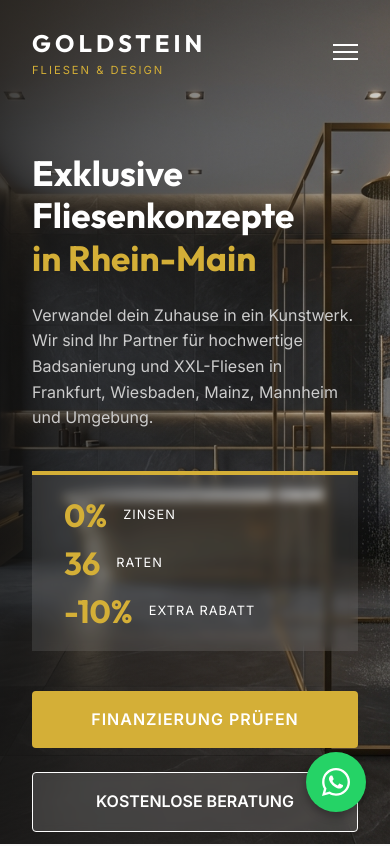
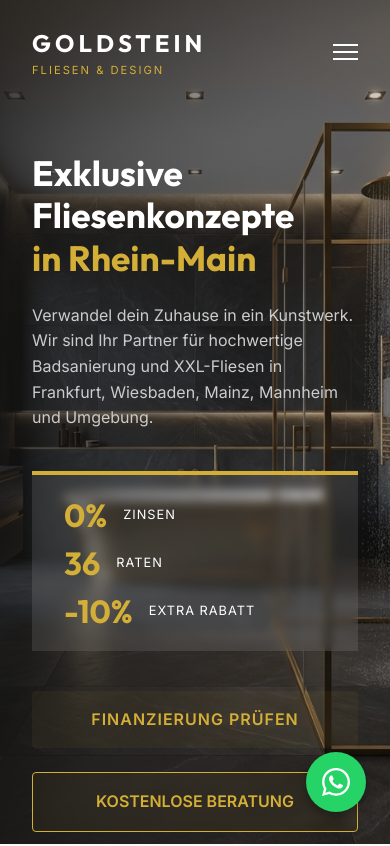
Before and after one commit to bulutone/Goldstein-fliesen, a React (Vite) app: page / in a window 390 px wide. Shown: the top 846 px of the page. Built offline with nearby package versions, Linux system fonts and the light colour scheme.

Commit message:
Fix mobile button visibility contrast

```diff
--- a/src/global.css
+++ b/src/global.css
@@ -820,6 +820,10 @@ button {
   .btn-outline {
     width: 100%;
     text-align: center;
+    border-color: var(--accent);
+    color: var(--accent);
+    background-color: rgba(212, 175, 55, 0.05);
+    /* Very subtle gold tint */
   }
 
   .cta-buttons {
```
